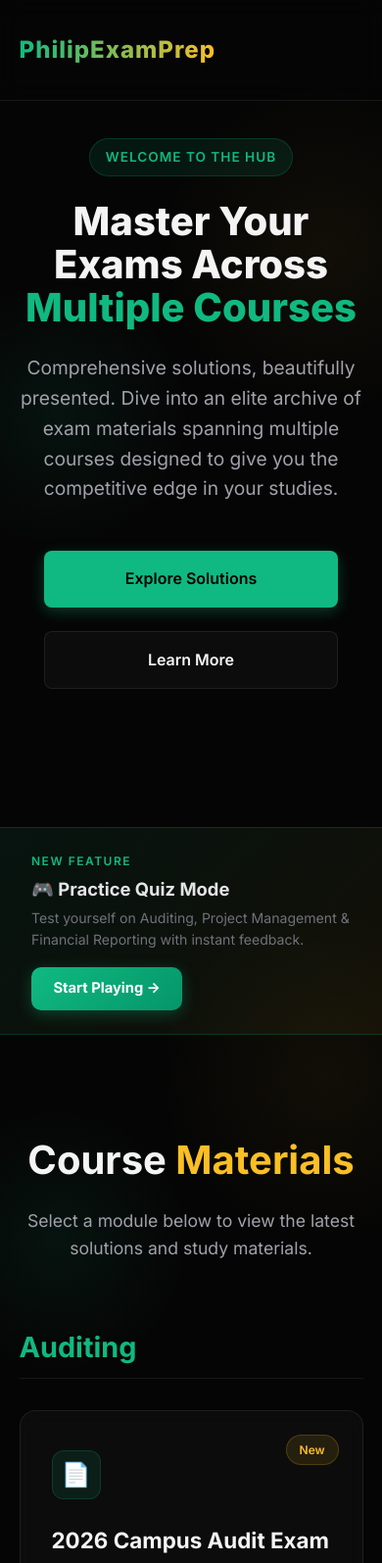
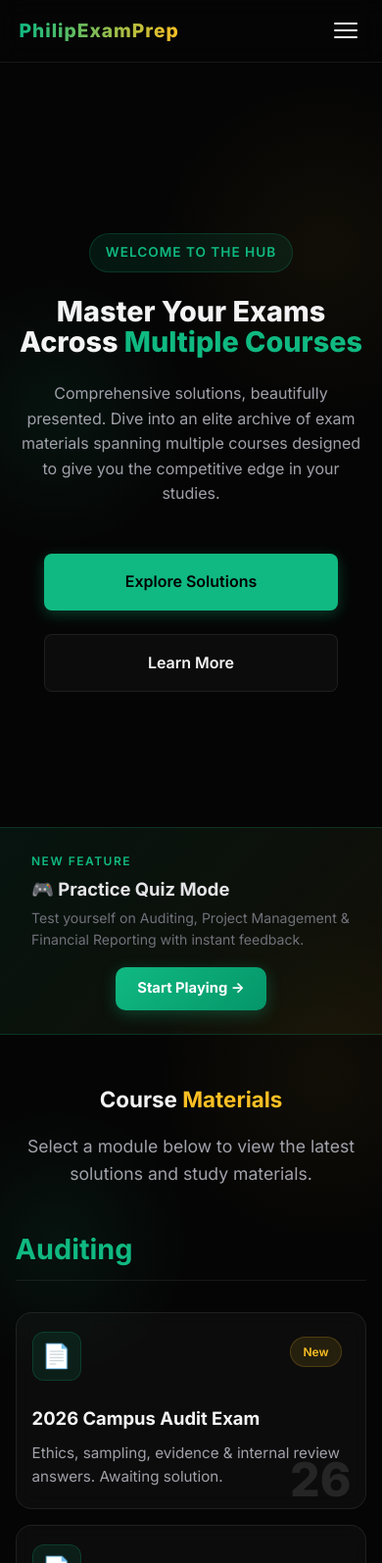
Before and after one commit to avorxephilip-cyber/philipexamprep, a plain HTML site: page index.html in a window 390 px wide. Shown: the top 1595 px of the page at 98% size. Drawn offline with Linux system fonts and the light colour scheme.

Commit message:
Fix mobile responsiveness — hamburger nav, single-column cards, scrollable tables

```diff
--- a/exams/exam_theme.css
+++ b/exams/exam_theme.css
@@ -145,3 +145,65 @@ em {
     font-weight: bold;
     text-align: center;
 }
+
+/* ===================== */
+/* MOBILE — EXAM PAGES   */
+/* ===================== */
+@media (max-width: 768px) {
+    body {
+        padding: 10px;
+        margin: 10px auto;
+    }
+
+    .container {
+        padding: 18px 14px;
+        border-radius: 8px;
+    }
+
+    h1 {
+        font-size: 1.25rem;
+        letter-spacing: 1px;
+    }
+
+    h2 {
+        font-size: 1rem;
+        padding-left: 10px;
+    }
+
+    h3 {
+        font-size: 0.95rem;
+    }
+
+    /* Make all tables horizontally scrollable */
+    table {
+        display: block;
+        overflow-x: auto;
+        -webkit-overflow-scrolling: touch;
+        white-space: nowrap;
+    }
+
+    th, td {
+        padding: 9px 10px;
+        font-size: 0.85rem;
+    }
+
+    .question-text {
+        padding: 14px;
+        font-size: 0.9rem;
+    }
+
+    ul, ol {
+        padding-left: 18px;
+    }
+}
+
+@media (max-width: 400px) {
+    h1 {
+        font-size: 1rem;
+    }
+
+    th, td {
+        padding: 7px 8px;
+        font-size: 0.8rem;
+    }
+}
--- a/index.html
+++ b/index.html
@@ -20,12 +20,15 @@
     <!-- Navigation -->
     <header>
         <a href="#" class="logo">PhilipExamPrep</a>
-        <nav>
+        <button class="menu-toggle" id="menu-toggle" aria-label="Toggle navigation">
+            <span></span><span></span><span></span>
+        </button>
+        <nav id="main-nav">
             <ul>
-                <li><a href="#materials">Exam Resources</a></li>
-                <li><a href="#about">About Me</a></li>
-                <li><a href="#credits">Credits</a></li>
-                <li><a href="#contact">Contact</a></li>
+                <li><a href="#materials" onclick="closeNav()">Exam Resources</a></li>
+                <li><a href="quiz.html" onclick="closeNav()">Practice Quiz</a></li>
+                <li><a href="#about" onclick="closeNav()">About Me</a></li>
+                <li><a href="#contact" onclick="closeNav()">Contact</a></li>
             </ul>
         </nav>
     </header>
@@ -328,6 +331,17 @@
 
     <!-- Main JavaScript -->
     <script src="main.js"></script>
+    <script>
+        // Hamburger menu toggle
+        const menuToggle = document.getElementById('menu-toggle');
+        const mainNav = document.getElementById('main-nav');
+        menuToggle.addEventListener('click', () => {
+            mainNav.classList.toggle('open');
+        });
+        function closeNav() {
+            mainNav.classList.remove('open');
+        }
+    </script>
 </body>
 
 </html>
--- a/styles.css
+++ b/styles.css
@@ -54,6 +54,26 @@ header {
   -webkit-background-clip: text;
   -webkit-text-fill-color: transparent;
   text-decoration: none;
+}
+
+/* Hamburger — hidden on desktop */
+.menu-toggle {
+  display: none;
+  flex-direction: column;
+  gap: 5px;
+  cursor: pointer;
+  padding: 6px;
+  background: none;
+  border: none;
+}
+
+.menu-toggle span {
+  display: block;
+  width: 24px;
+  height: 2px;
+  background: var(--text-main);
+  border-radius: 2px;
+  transition: all 0.3s;
 }
 
 nav ul {
@@ -413,21 +433,83 @@ footer p {
   transform: translateY(0);
 }
 
-/* Responsive */
+/* ===================== */
+/* RESPONSIVE / MOBILE   */
+/* ===================== */
+
+/* Tablet */
 @media (max-width: 900px) {
   .info-section {
     grid-template-columns: 1fr;
   }
+
+  .exams-grid {
+    grid-template-columns: repeat(auto-fill, minmax(260px, 1fr));
+    gap: 1.2rem;
+  }
+
+  section {
+    padding: 4rem 5%;
+  }
 }
 
+/* Mobile */
 @media (max-width: 768px) {
-  .hero h1 {
-    font-size: 2.5rem;
+
+  /* Navigation */
+  header {
+    padding: 1rem 5%;
+    flex-wrap: wrap;
+    gap: 0;
+  }
+
+  .logo {
+    font-size: 1.2rem;
+  }
+
+  /* Show hamburger on mobile */
+  .menu-toggle {
+    display: flex;
+  }
+
+  /* Collapsible nav */
+  nav {
+    width: 100%;
+    max-height: 0;
+    overflow: hidden;
+    transition: max-height 0.35s ease;
+    order: 3;
+  }
+
+  nav.open {
+    max-height: 300px;
   }
 
   nav ul {
-    display: none;
-    /* simple mobile nav */
+    flex-direction: column;
+    gap: 0;
+    padding: 0.5rem 0 1rem;
+  }
+
+  nav ul li a {
+    display: block;
+    padding: 0.75rem 0;
+    border-bottom: 1px solid var(--glass-border);
+    font-size: 1rem;
+  }
+
+  /* Hero */
+  .hero {
+    padding: 0 5%;
+    padding-top: 100px;
+  }
+
+  .hero h1 {
+    font-size: clamp(1.9rem, 8vw, 2.8rem);
+  }
+
+  .hero p {
+    font-size: 1rem;
   }
 
   .hero-buttons {
@@ -438,5 +520,71 @@ footer p {
 
   .btn {
     width: 100%;
+    text-align: center;
+  }
+
+  /* Sections */
+  section {
+    padding: 3rem 4%;
+  }
+
+  .section-title {
+    font-size: 1.8rem;
+  }
+
+  .section-header {
+    margin-bottom: 2.5rem;
+  }
+
+  /* Exam Cards — single column */
+  .exams-grid {
+    grid-template-columns: 1fr;
+    gap: 1rem;
+  }
+
+  .exam-card {
+    padding: 1.5rem 1.2rem;
+  }
+
+  .exam-card h3 {
+    font-size: 1.15rem;
+  }
+
+  /* About / Info cards */
+  .info-card {
+    padding: 1.5rem;
+  }
+
+  .info-card h3 {
+    font-size: 1.4rem;
+  }
+
+  .info-card p {
+    font-size: 0.95rem;
+  }
+
+  /* Quiz Banner */
+  #quiz-banner > div {
+    flex-direction: column;
+    align-items: flex-start;
+  }
+
+  footer {
+    padding: 2rem 5%;
   }
 }
+
+/* Extra small phones */
+@media (max-width: 400px) {
+  .hero h1 {
+    font-size: 1.8rem;
+  }
+
+  .section-title {
+    font-size: 1.4rem;
+  }
+
+  .exam-card {
+    padding: 1.2rem 1rem;
+  }
+}
```
